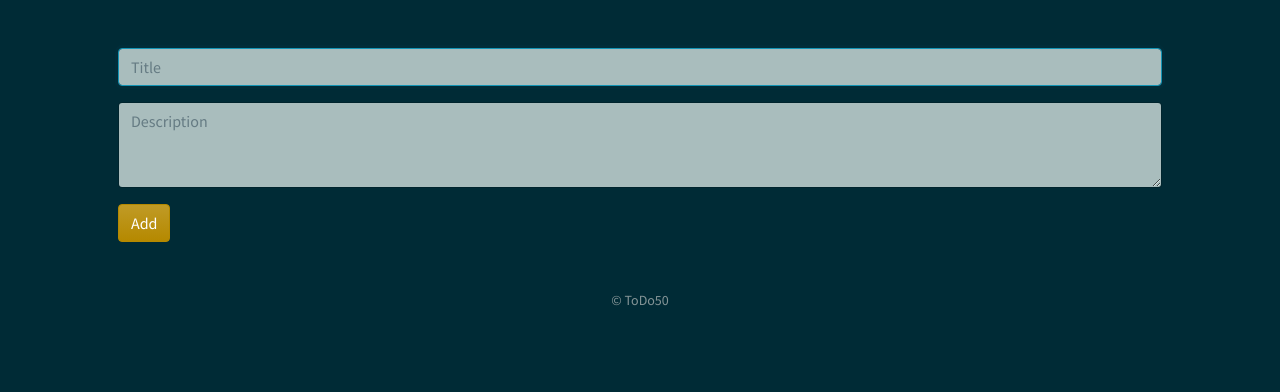
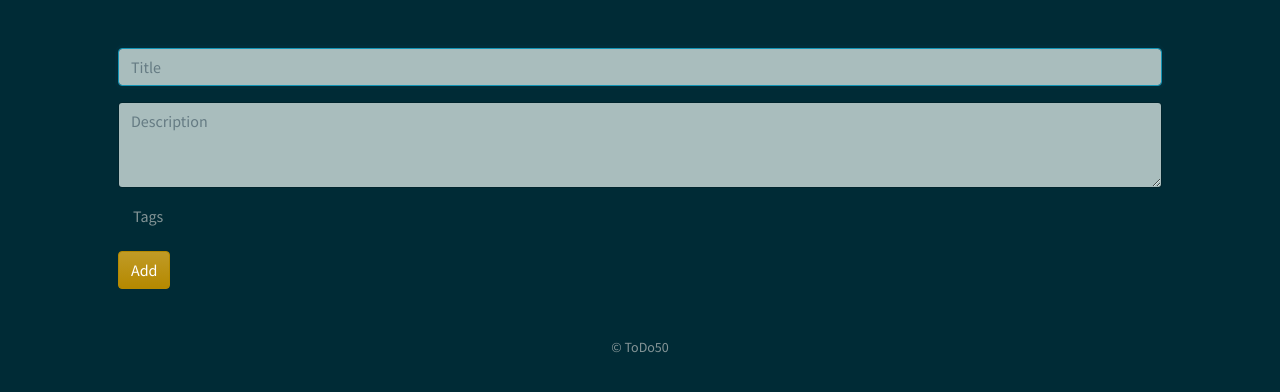
Before and after one commit to ilya-lebedev/ToDo50, a Flask app: page /add-todo in a window 1280 px wide. Shown: the part 64-456 px from the top of the page. Run offline with Flask 2, Linux system fonts and the light colour scheme; the visitor is signed in with stand-in values (Sample User, id 1); data that the repository does not hold is empty; some libraries are stand-ins or nearby versions.

Commit message:
feat: Implement adding tags functionality for creating todos

```diff
--- a/application.py
+++ b/application.py
@@ -80,16 +80,28 @@ def add_todo():
         if not request.form.get("title"):
             return apology("must provide title", 400)
 
+        # Get list of tags from form
+        tags = request.form.getlist("tags")
+
         # Add new todo into the database
-        db.execute("INSERT INTO todos(title, description, user_id) VALUES (:title, :description, :user_id)",
-                   title = request.form.get("title"), description = request.form.get("description"), user_id = session["user_id"])
+        todo_id = db.execute("INSERT INTO todos(title, description, user_id) VALUES (:title, :description, :user_id)",
+                    title = request.form.get("title"), description = request.form.get("description"), user_id = session["user_id"])
+
+        # Add tags for new todo into the database
+        for tag_id in tags:
+            db.execute("INSERT INTO todos_tags(todo_id, tag_id) VALUES (:todo_id, :tag_id)",
+                       todo_id = todo_id, tag_id = tag_id)
 
         # Redirect user to all todos page
         return redirect("/all")
 
     # User reached route via GET (as by clicking a link or via redirect)
     else:
-        return render_template("add-todo.html")
+        # Query database for user tags
+        tags = db.execute("SELECT id, tag_name FROM tags WHERE user_id = :user_id",
+                          user_id = session["user_id"])
+
+        return render_template("add-todo.html", tags = tags)
 
 
 @app.route("/all", methods=["GET"])
--- a/templates/add-todo.html
+++ b/templates/add-todo.html
@@ -12,6 +12,15 @@
         <div class="form-group">
             <textarea class="form-control" id="description" name="description" placeholder="Description" rows="3"></textarea>
         </div>
+        <div class="form-group">
+            <legend class="col-form-label col-sm-2 pt-0">Tags</legend>
+            {% for tag in tags %}
+            <div class="form-check form-check-inline">
+                <input class="form-check-input" name="tags" type="checkbox" id="tag{{ tag["id"] }}" value="{{ tag["id"] }}">
+                <label class="form-check-label" for="tag{{ tag["id"] }}">{{ tag["tag_name"] }}</label>
+            </div>
+            {% endfor %}
+        </div>
         <button class="btn btn-primary" type="submit">Add</button>
     </form>
 {% endblock %}
```
